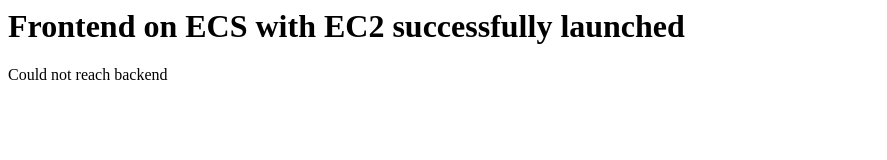
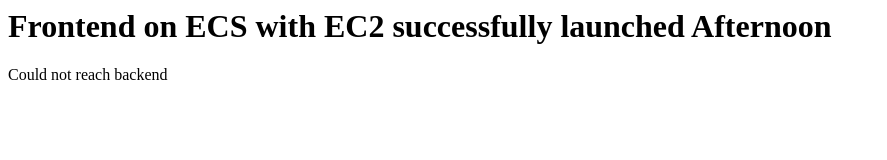
Before and after one commit to VIJAY-989060/ECS_Frontend-repo_Automation, a plain HTML site: page index.html in a window 1280 px wide. Shown: the whole page, without its empty margins (0-887 px from the left). Drawn offline with Linux system fonts and the light colour scheme; no server answers.

Commit message:
Update header text to include 'Afternoon'

```diff
--- a/index.html
+++ b/index.html
@@ -1,6 +1,6 @@
 <html>
   <body>
-    <h1>Frontend on ECS with EC2 successfully launched</h1>
+    <h1>Frontend on ECS with EC2 successfully launched Afternoon</h1>
     <p id="message">Loading...</p>
 
     <script>
```
